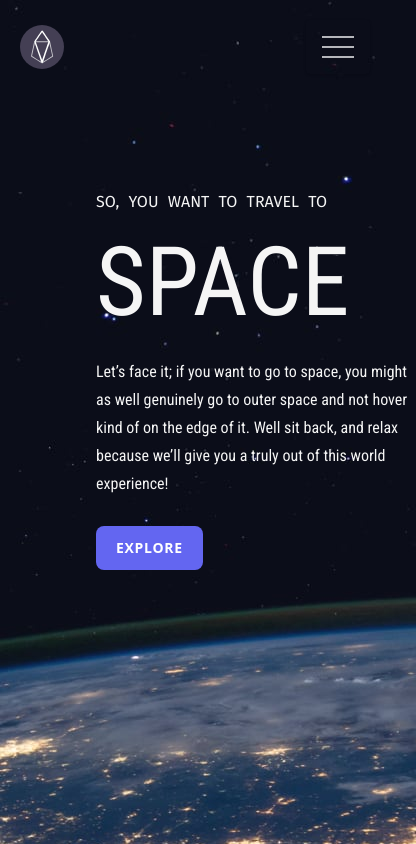
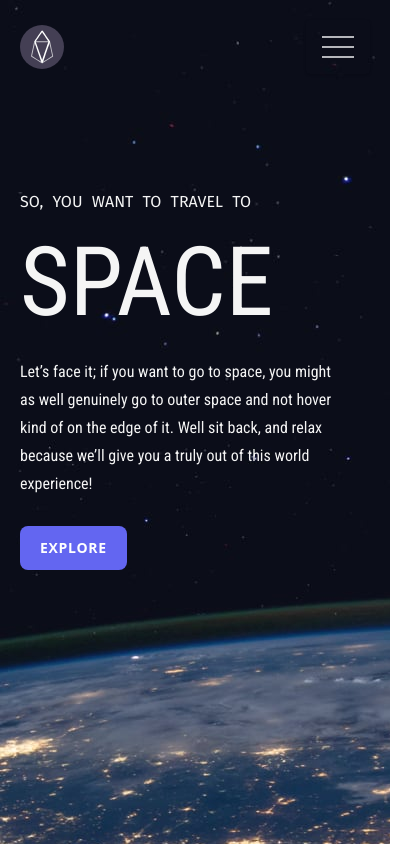
Before and after one commit to tylerjusfly/AltSchl-frontend-2ndSems-exam, a React (Create React App) app: page / in a window 390 px wide. Shown: the whole page, 416 px wide, since content can reach past the window. Built offline with nearby package versions, Linux system fonts and the light colour scheme.

Commit message:
home components responsiveness

```diff
--- a/src/components/Home.js
+++ b/src/components/Home.js
@@ -15,7 +15,7 @@ export const Home = () => {
   return (
     // you can add React.Fragment if you wish to add styles to this tag
     <>
-      <main className="flex flex-col items-start h-96 m-24">
+      <main className="flex flex-col items-start h-96 mt-24 m-5 md:m-24 lg:m-24">
         <div className="font-fira word-space">
           SO, YOU WANT TO TRAVEL TO <p className="pt-5 text-8xl font-ty word-space"> SPACE </p>
         </div>
--- a/src/index.css
+++ b/src/index.css
@@ -63,7 +63,7 @@ code {
     margin-top: 14px;
     background-color: whitesmoke;
     color: #000;
-    padding: 4em;
+    padding: 3em;
     border-radius: 10px;
   }
   .dropdown--content :nth-child(n) {
```
